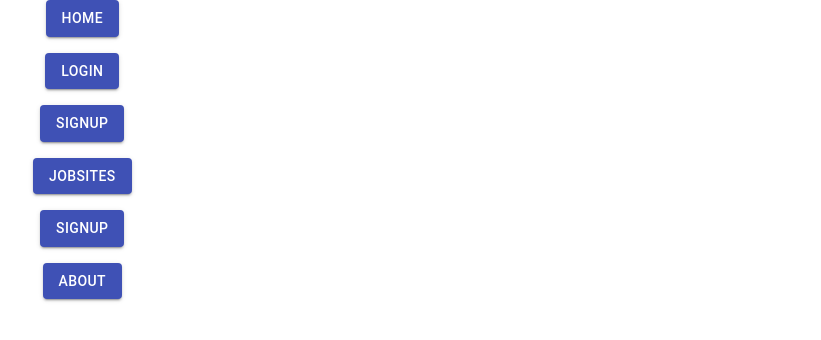
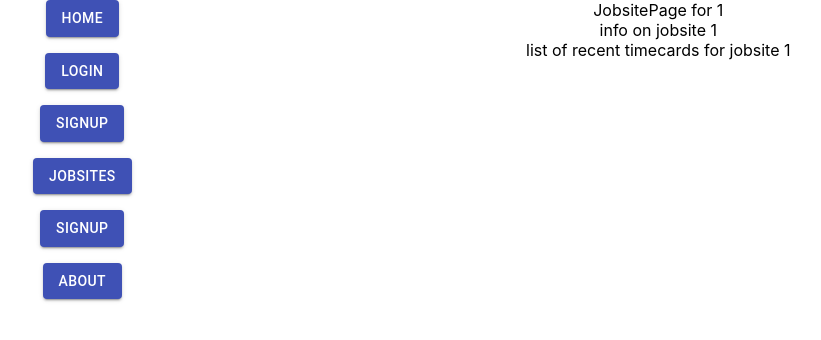
Before and after one commit to The-hyphen-user/timecard, a React (Create React App) app in the folder client/: page /jobsite/1 in a window 1280 px wide. Shown: the top 340 px of the page, without its empty margins (31-852 px from the left). Built offline with nearby package versions, Linux system fonts and the light colour scheme.

Commit message:
added individual jobsite pages

```diff
--- a/client/src/App.js
+++ b/client/src/App.js
@@ -14,6 +14,7 @@ import Profile from './components/Profile';
 import Dashboard from './components/Dashboard';
 import JobsiteList from './components/JobsiteList';
 import { Container, Typography } from '@mui/material';
+import JobsitePage from './components/JobsitePage';
 
 function App() {
   axios.defaults.withCredentials = true;
@@ -47,6 +48,7 @@ function App() {
             <Route path='logout' element={<Logout />} />
             <Route path='jobsite' element={<JobsiteList />} />
             <Route path='jobsites' element={<JobsiteList />} />
+            <Route path='jobsite/:jobsiteId' element={<JobsitePage />} />
 
 
 
--- a/client/src/components/JobsiteList.js
+++ b/client/src/components/JobsiteList.js
@@ -32,7 +32,7 @@ const JobsiteList = () => {
                 <Grid container spacing={3} style={{ padding: '20px' }}>
                     {exampleJobsites.map((jobsite) => (
                         <Grid item xs={12} md={6} lg={4} key={jobsite.id}>
-                            <Link to={`/jobsites/${jobsite.id}`} style={{ textDecoration: 'none' }}>
+                            <Link to={`/jobsite/${jobsite.id}`} style={{ textDecoration: 'none' }}>
                                 <Paper style={{ padding: '20px', cursor: 'pointer' }}>
                                     <Jobsite {...jobsite} />
                                 </Paper>
--- /dev/null
+++ b/client/src/components/JobsitePage.js
@@ -0,0 +1,16 @@
+import React from 'react'
+import { useParams } from "react-router-dom";
+
+const JobsitePage = () => {
+    const { jobsiteId } = useParams();
+  return (
+    <div>JobsitePage for {jobsiteId}
+    <br/>
+    info on jobsite {jobsiteId}
+    <br/>
+    list of recent timecards for jobsite {jobsiteId}
+    </div>
+  )
+}
+
+export default JobsitePage
```
